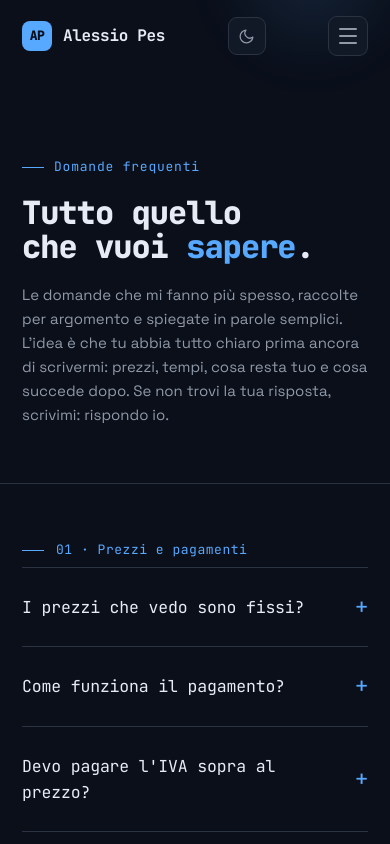
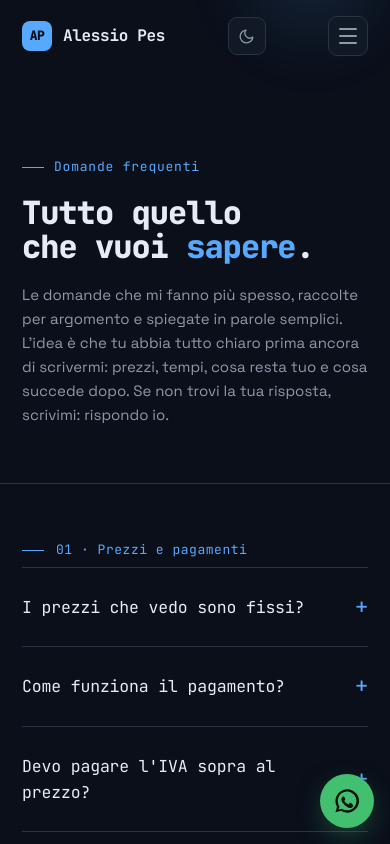
Before and after one commit to alessiopesit-boop/alessiopes-web, an Angular app: page /faq in a window 390 px wide. Both pictures are taken after a click on the button "Ho capito". Shown: the top 844 px of the page. Built offline with nearby package versions, Linux system fonts and the light colour scheme.

Commit message:
feat(mobile): bottone WhatsApp flottante
Su telefono compare un pulsante WhatsApp sempre visibile in basso a destra,
per scrivermi al volo da qualsiasi pagina. Si nasconde mentre e' aperto il
banner dei cookie, per non sovrapporsi.

```diff
--- a/src/app/app.html
+++ b/src/app/app.html
@@ -3,3 +3,13 @@
 <app-footer />
 <app-cookie-banner />
 <app-page-loader />
+
+<a
+  class="wa-fab"
+  href="https://wa.me/393897979420?text=Ciao%20Alessio!%20Ho%20visto%20il%20tuo%20sito%20e%20vorrei%20parlarti%20del%20mio%20progetto."
+  target="_blank"
+  rel="noopener"
+  aria-label="Scrivimi su WhatsApp"
+>
+  <svg viewBox="0 0 24 24" fill="currentColor" aria-hidden="true"><path d="M12 2a10 10 0 0 0-8.6 15l-1.3 4.7 4.8-1.3A10 10 0 1 0 12 2zm0 18a8 8 0 0 1-4.1-1.1l-.3-.2-2.8.8.8-2.8-.2-.3A8 8 0 1 1 12 20zm4.4-5.6c-.2-.1-1.4-.7-1.6-.8s-.4-.1-.5.1-.6.8-.8 1-.3.2-.5.1a6.5 6.5 0 0 1-3.2-2.8c-.2-.4.2-.4.6-1.2.1-.2 0-.3 0-.5s-.5-1.3-.7-1.7-.4-.4-.5-.4h-.5a1 1 0 0 0-.7.3 3 3 0 0 0-.9 2.2 5.2 5.2 0 0 0 1.1 2.8 11.8 11.8 0 0 0 4.6 4c2.1.7 2.1.5 2.5.5a2.6 2.6 0 0 0 1.7-1.2 2.1 2.1 0 0 0 .2-1.2c-.1-.1-.3-.2-.5-.3z"/></svg>
+</a>
--- a/src/styles.css
+++ b/src/styles.css
@@ -665,3 +665,15 @@ a.card { color: inherit; }
 .about-photo .islot-ph { aspect-ratio: 4/5; }
 .islot-ico { font-size: 30px; line-height: 1; color: var(--accent); opacity: .65; }
 .islot-txt { font-size: 12px; letter-spacing: .03em; max-width: 22ch; }
+
+/* ---------- WHATSAPP FAB (mobile) ---------- */
+.wa-fab { display: none; position: fixed; right: 16px; bottom: 16px; z-index: 45;
+  width: 54px; height: 54px; border-radius: 50%; align-items: center; justify-content: center;
+  background: oklch(0.72 0.16 152); color: oklch(0.16 0.03 152);
+  box-shadow: 0 10px 30px -8px oklch(0.72 0.16 152 / 0.55); transition: transform .2s, box-shadow .25s;
+  -webkit-tap-highlight-color: transparent; }
+.wa-fab:hover { transform: translateY(-2px); box-shadow: 0 16px 40px -8px oklch(0.72 0.16 152 / 0.6); }
+.wa-fab svg { width: 28px; height: 28px; }
+@media (max-width: 760px) { .wa-fab { display: flex; } }
+/* Nascosto mentre il banner cookie e' visibile, per non sovrapporsi. */
+body:has(.cookie) .wa-fab { display: none; }
```
